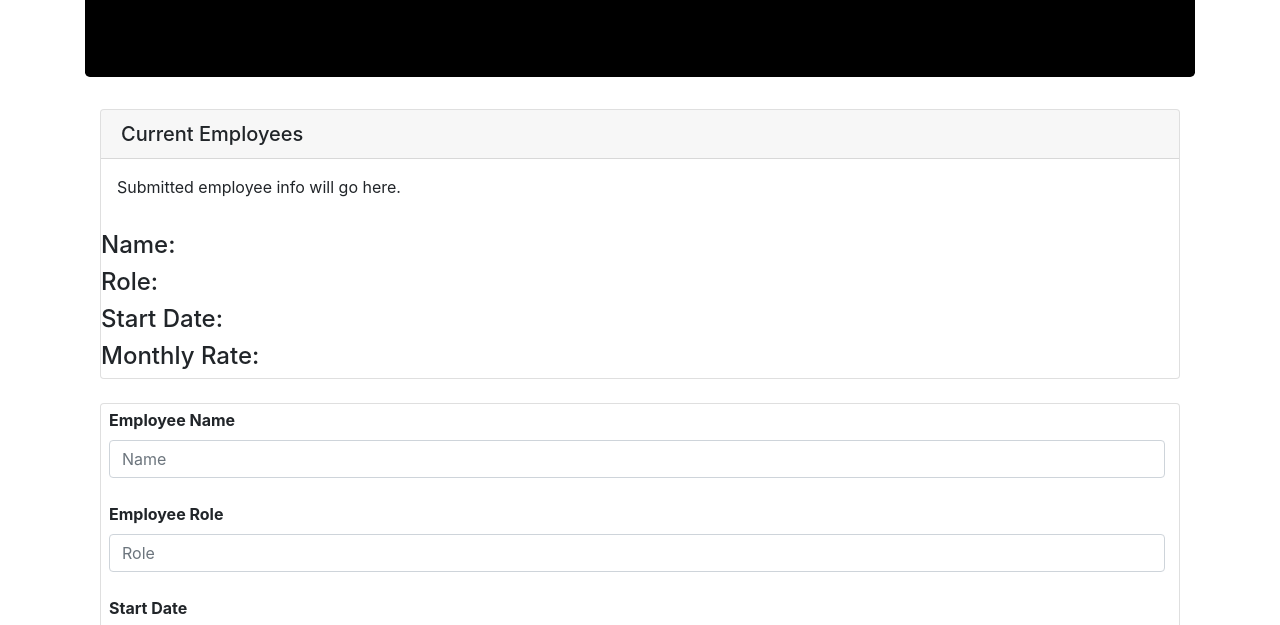
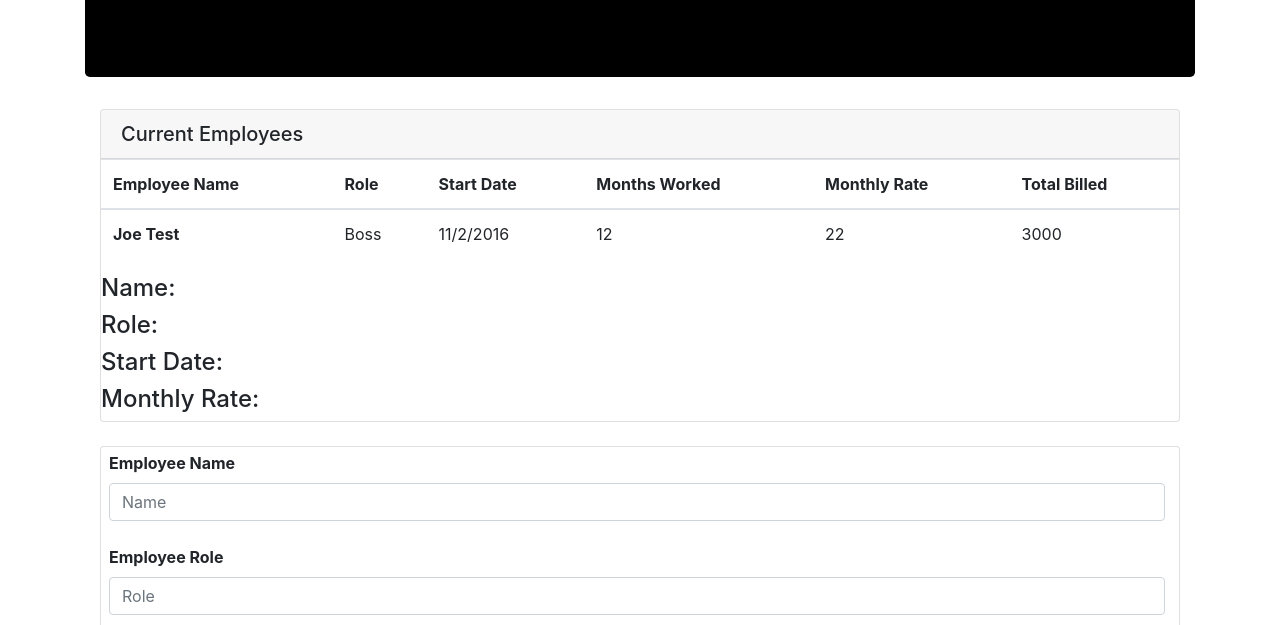
Before and after one commit to Gamlilorien/timeSheet, a plain HTML site: page index.html in a window 1280 px wide. Shown: the part 172-797 px from the top of the page. Drawn offline with nearby package versions, Linux system fonts and the light colour scheme; no server answers.

Commit message:
recent changes from end of sat class

```diff
--- a/assets/javascript/app.js
+++ b/assets/javascript/app.js
@@ -1,3 +1,32 @@
+//********** FUNCTIONS
+
+//this is what we are re-creating with js
+//<tr>
+    //<th scope="row" id="row-1" class="colName">Joe Test</th>
+    // <td class="colRole">Boss</td>
+    // <td class="colStartDate">11/2/2016</td>
+    // <td class="colMonths">12</td>
+    // <td class="colRate">22</td>
+    // <td class="colBilled">3000</td>
+//</tr>
+
+function addEmployee() {
+    //we need to dynamically generate the table rows from the firebase database and add to our index page...
+    var newRow = $("<tr>").append(
+        $("<th>").attr({"scope":"row", "id": "row-"[i]}).text(),
+        $("<td>").text(),
+        $("<td>").text(),
+        $("<td>").text(),
+        $("<td>").text(),
+        $("<td>").text(),
+    )
+
+};
+
+
+
+
+
 //******* Firebase
 
 // Initialize Firebase
@@ -12,6 +41,7 @@ var config = {
   firebase.initializeApp(config);
 
 var database = firebase.database();
+console.log(database);
 
 //Initial Values
 var name = "";
@@ -25,7 +55,7 @@ $("#add-employee").on("click", function (event) {
     // Grabbed values from text boxes
     name = $("#name-input").val().trim();
     role = $("#role-input").val().trim();
-    startDate = $("#startDate").val().trim();
+    startDate = moment($("#startDate").val().trim(),"MM/DD/YYYY").format("x");
     monthlyRate = $("#monthlyRate").val().trim();
 
     // Code for handling the push
--- a/index.html
+++ b/index.html
@@ -25,9 +25,33 @@
 
         <div class="container">
                 <div class="card" style="width: 100%;">
-                    <div class="card-body">
+                    <div class="card-body table-responsive-sm">
                         <h5 class="card-title card-header">Current Employees</h5>
-                        <p class="card-text">Submitted employee info will go here.</p>
+                        <table class="table">
+                                <thead>
+                                  <tr>
+                                    <th scope="col">Employee Name</th>
+                                    <th scope="col">Role</th>
+                                    <th scope="col">Start Date</th>
+                                    <th scope="col">Months Worked</th>
+                                    <th scope="col">Monthly Rate</th>
+                                    <th scope="col">Total Billed</th>
+                                  </tr>
+                                </thead>
+                                <tbody id="employee-content">
+                                    <!-- Start Table body, add code from JS below... -->
+                                  <tr>
+                                    <th scope="row" id="row-1" class="colName">Joe Test</th>
+                                    <td class="colRole">Boss</td>
+                                    <td class="colStartDate">11/2/2016</td>
+                                    <td class="colMonths">12</td>
+                                    <td class="colRate">22</td>
+                                    <td class="colBilled">3000</td>
+                                  </tr>
+                                  <!-- End Table Body -->
+                                </tbody>
+                        </table>
+
                         <h4 id="name-display">Name: </h4>
                         <h4 id="role-display">Role: </h4>
                         <h4 id="startDate-display">Start Date: </h4>
```
